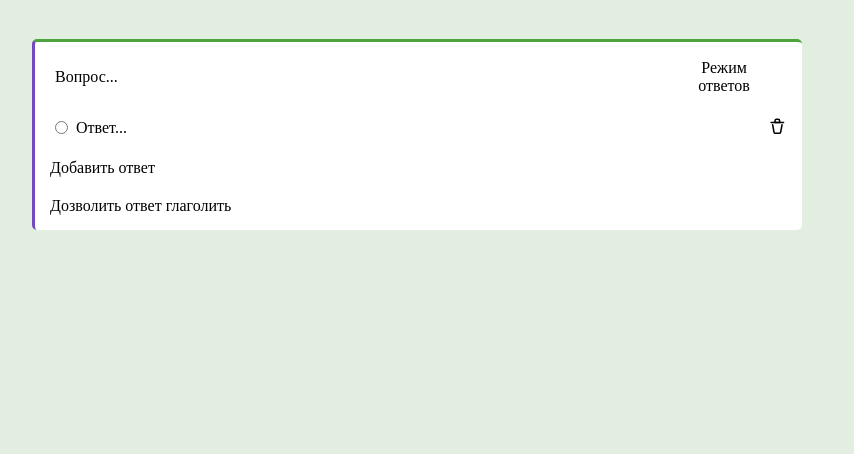
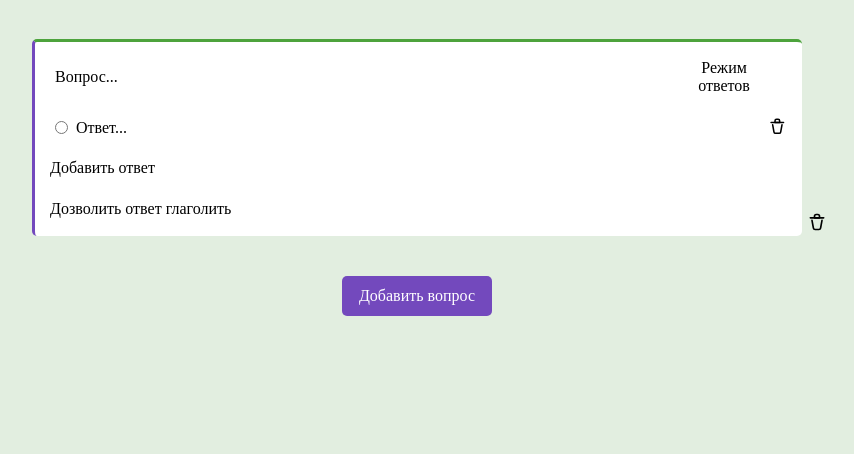
Before and after one commit to uvaprol/QuizGenerator, a Flask app: page / in a window 1280 px wide. Shown: the part 346-800 px from the top of the page, without its empty margins (223-1077 px from the left). Run offline with Flask 3, Linux system fonts and the light colour scheme; some web fonts are replaced.

Commit message:
add and del sistym fix

```diff
--- a/static/style/style.css
+++ b/static/style/style.css
@@ -78,6 +78,14 @@
   gap: 40px;
   background-color: #e2eee0;
 }
+body main #addQuestButton {
+  background-color: #7349bd;
+  color: white;
+  border: none;
+  width: 150px;
+  height: 40px;
+  border-radius: 5px;
+}
 body main section:first-child {
   border: 0;
   padding: 0;
@@ -121,6 +129,19 @@
   background-color: rgba(0, 0, 0, 0);
   text-align: left;
   padding: 0;
+}
+body main section .bottom-side {
+  justify-content: space-between;
+}
+body main section .bottom-side aside {
+  width: 20px;
+  cursor: pointer;
+  position: relative;
+  left: 40px;
+  top: 15px;
+}
+body main section .bottom-side aside svg:hover path {
+  stroke: red;
 }
 body main section .question-fill {
   width: 100%;
--- a/static/style/style.scss
+++ b/static/style/style.scss
@@ -29,7 +29,6 @@
                 width: 150px;
                 height: 40px;
                 border-radius: 5px;
-
             }
         }
         section:first-child{
@@ -84,6 +83,14 @@
         align-items: center;
         gap: 40px;
         background-color: $main;
+        #addQuestButton{
+            background-color: $elem;
+            color: white;
+            border: none;
+            width: 150px;
+            height: 40px;
+            border-radius: 5px;
+        }
         section:first-child{
             border: 0;
             padding: 0;
@@ -126,6 +133,21 @@
                 background-color: #00000000;
                 text-align: left;
                 padding: 0;
+            }
+            .bottom-side{
+                justify-content: space-between;
+                aside{
+                    width: 20px;
+                    cursor: pointer;
+                    position: relative;
+                    left: 40px;
+                    top: 15px;
+                    svg:hover{
+                        path{
+                            stroke: red;
+                        }
+                    }
+                }
             }
             .question-fill{
                 width: 100%;
--- a/templates/index.html
+++ b/templates/index.html
@@ -25,6 +25,7 @@
     <main>
         <section>
         </section>
+        <template>
             <section>
                 <div class="question-fill">
                     <div class="input" name="question" contenteditable="true">
@@ -67,8 +68,55 @@
                     <span>Дозволить ответ глаголить</span>
                 </label>
             </section>
-
-
+        </template>
+        <template>
+            <div class="answer-fill _id_">
+                <input type="radio">
+                <div class="input" name="answer" contenteditable="true">
+                    Ответ...
+                </div>
+                <div class="answer-del" onclick="delAnswer(1, this)" id="_id_">
+                    <svg viewBox="0 0 24 24" fill="none" xmlns="http://www.w3.org/2000/svg"><g id="SVGRepo_bgCarrier" stroke-width="0"></g><g id="SVGRepo_tracerCarrier" stroke-linecap="round" stroke-linejoin="round"></g><g id="SVGRepo_iconCarrier"> <path d="M4 7H20" stroke="#000000" stroke-width="2" stroke-linecap="round" stroke-linejoin="round"></path> <path d="M6 10L7.70141 19.3578C7.87432 20.3088 8.70258 21 9.66915 21H14.3308C15.2974 21 16.1257 20.3087 16.2986 19.3578L18 10" stroke="#000000" stroke-width="2" stroke-linecap="round" stroke-linejoin="round"></path> <path d="M9 5C9 3.89543 9.89543 3 11 3H13C14.1046 3 15 3.89543 15 5V7H9V5Z" stroke="#000000" stroke-width="2" stroke-linecap="round" stroke-linejoin="round"></path> </g></svg>
+                </div>
+            </div>
+        </template>
+        <section>
+            <div class="question-fill">
+                <div class="input" name="question" contenteditable="true">
+                    Вопрос...
+                </div>
+                <div class="mod">
+                    <label>Режим<br>ответов</label>
+                    <select name="" id="">
+                        <option value="radio">Один из</option>
+                        <option value="chekbox">Несколько из</option>
+                        <option value="text">Свой</option>
+                    </select>
+                </div>
+            </div>
+            <div class="answers">
+                <div class="answer-fill">
+                    <input type="radio">
+                    <div class="input" name="answer" contenteditable="true">
+                        Ответ...
+                    </div>
+                    <div class="answer-del" onclick="delAnswer(1, this)">
+                        <svg viewBox="0 0 24 24" fill="none" xmlns="http://www.w3.org/2000/svg"><g id="SVGRepo_bgCarrier" stroke-width="0"></g><g id="SVGRepo_tracerCarrier" stroke-linecap="round" stroke-linejoin="round"></g><g id="SVGRepo_iconCarrier"> <path d="M4 7H20" stroke="#000000" stroke-width="2" stroke-linecap="round" stroke-linejoin="round"></path> <path d="M6 10L7.70141 19.3578C7.87432 20.3088 8.70258 21 9.66915 21H14.3308C15.2974 21 16.1257 20.3087 16.2986 19.3578L18 10" stroke="#000000" stroke-width="2" stroke-linecap="round" stroke-linejoin="round"></path> <path d="M9 5C9 3.89543 9.89543 3 11 3H13C14.1046 3 15 3.89543 15 5V7H9V5Z" stroke="#000000" stroke-width="2" stroke-linecap="round" stroke-linejoin="round"></path> </g></svg>
+                    </div>
+                </div>
+            </div>
+            <button onclick="addAnswer(1)">Добавить ответ</button>
+            <div class="bottom-side">
+                <label name="checkBox">
+                    <input type="checkbox" name="">
+                    <span>Дозволить ответ глаголить</span>
+                </label>
+                <aside class="quest-del" onclick="delQuestion(this)">
+                    <svg viewBox="0 0 24 24" fill="none" xmlns="http://www.w3.org/2000/svg"><g id="SVGRepo_bgCarrier" stroke-width="0"></g><g id="SVGRepo_tracerCarrier" stroke-linecap="round" stroke-linejoin="round"></g><g id="SVGRepo_iconCarrier"> <path d="M4 7H20" stroke="#000000" stroke-width="2" stroke-linecap="round" stroke-linejoin="round"></path> <path d="M6 10L7.70141 19.3578C7.87432 20.3088 8.70258 21 9.66915 21H14.3308C15.2974 21 16.1257 20.3087 16.2986 19.3578L18 10" stroke="#000000" stroke-width="2" stroke-linecap="round" stroke-linejoin="round"></path> <path d="M9 5C9 3.89543 9.89543 3 11 3H13C14.1046 3 15 3.89543 15 5V7H9V5Z" stroke="#000000" stroke-width="2" stroke-linecap="round" stroke-linejoin="round"></path> </g></svg>
+                </aside>
+            </div>
+        </section>
+        <button onclick="addQuestion()" id="addQuestButton">Добавить вопрос</button>
     </main>
     <footer>
     </footer>
```
Also changed, not shown: static/script/script.js (+29 -11 lines), 1 other file. Lines whose indentation alone changed are shown as unchanged.
